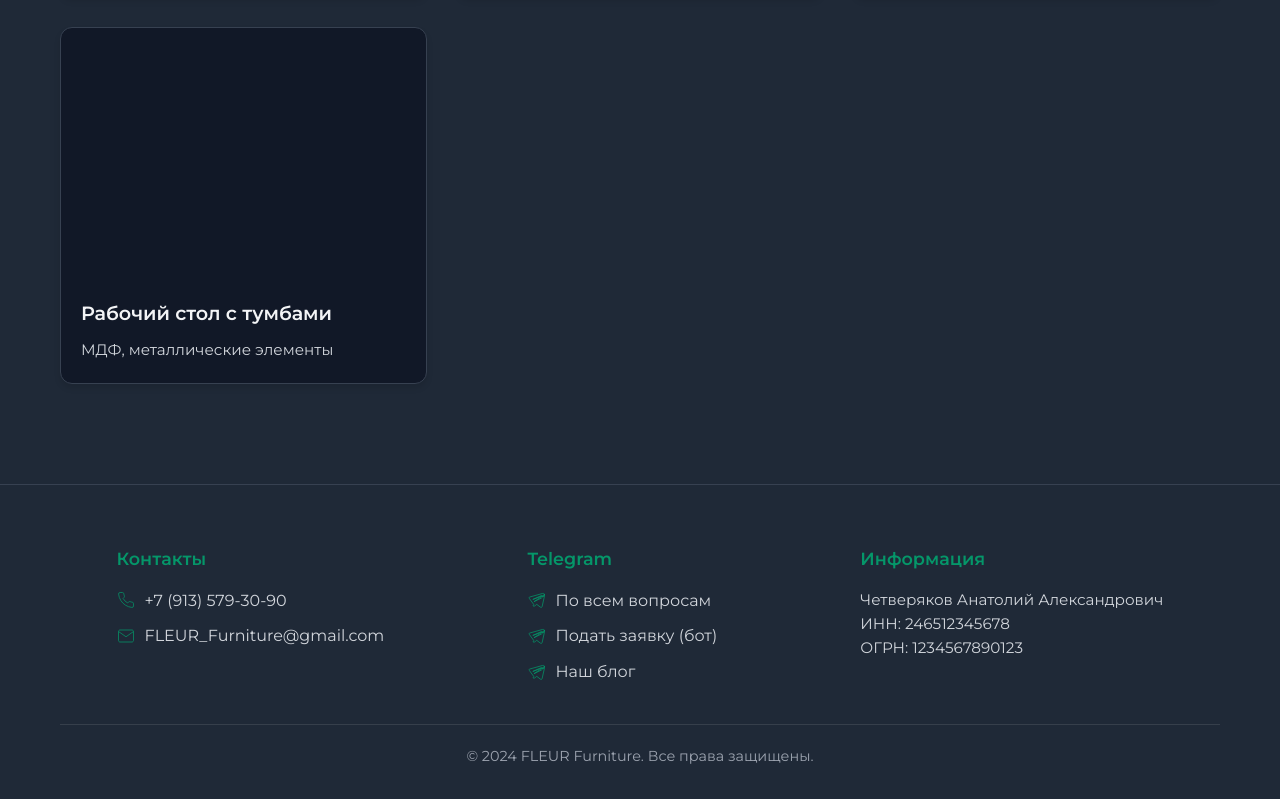
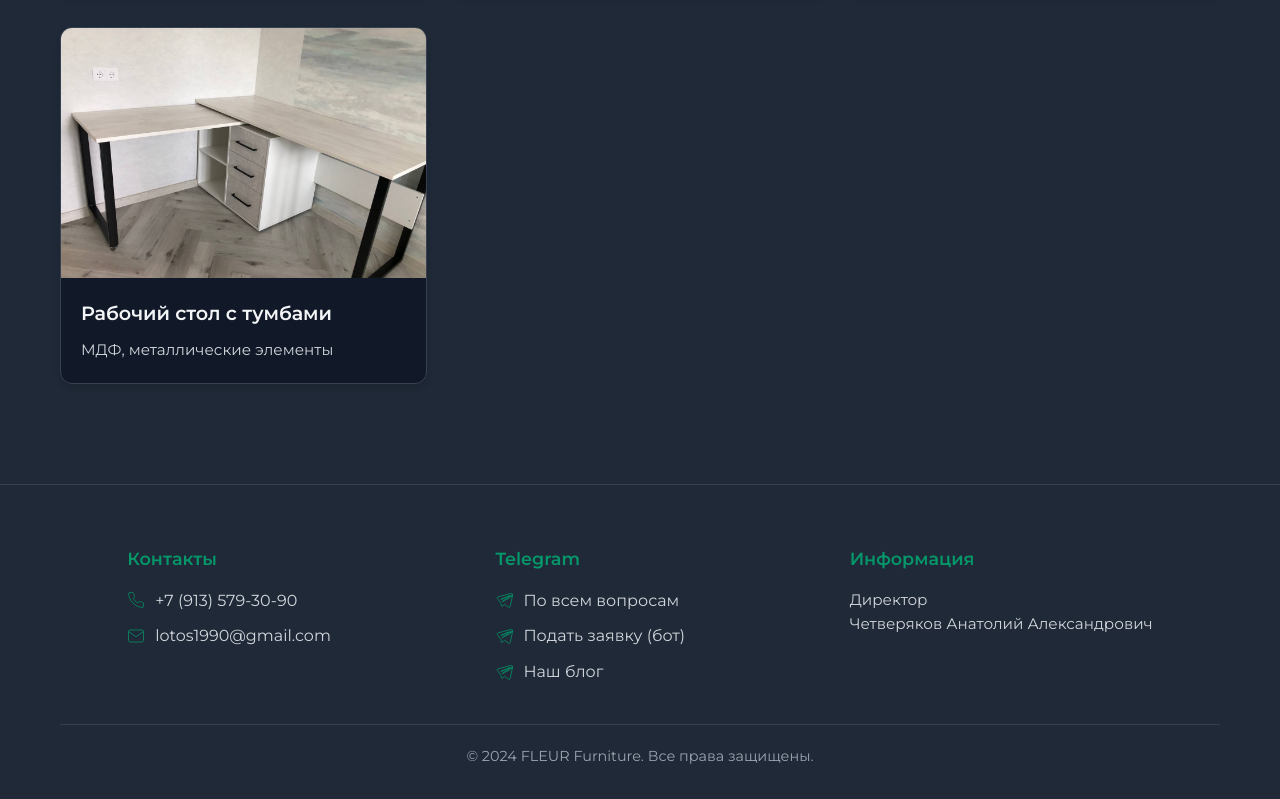
Before and after one commit to bryablo/FLEUR-Furniture, a plain HTML site: page index.html in a window 1280 px wide. Shown: the part 3458-4257 px from the top of the page. Drawn offline with nearby package versions, Linux system fonts and the light colour scheme.

Commit message:
Add files via upload

```diff
--- a/index.html
+++ b/index.html
@@ -10,7 +10,6 @@
     <link rel="stylesheet" href="styles.css">
     <link href="https://fonts.googleapis.com/css2?family=Playfair+Display:wght@400;500;600;700&family=Montserrat:wght@300;400;500;600&family=Raleway:wght@300;400;500;600&display=swap" rel="stylesheet">
     <style>
-        /* Внутренние стили для нового функционала */
         .header .container {
             justify-content: space-between;
         }
@@ -39,7 +38,6 @@
             transform: translateY(-2px);
             box-shadow: 0 4px 15px rgba(5, 150, 105, 0.4);
         }
-        /* Стили для нового блока преимуществ */
         .advantages-list {
             list-style: none;
             padding: 0;
@@ -70,7 +68,6 @@
             line-height: 1.5;
             margin: 0;
         }
-        /* Стили для нового футера */
         .footer-contacts {
             display: flex;
             flex-wrap: wrap;
@@ -109,7 +106,6 @@
             font-size: 0.9rem;
             margin-top: auto;
         }
-        /* Адаптивность для новых элементов */
         @media (max-width: 768px) {
             .nav {
                 flex-wrap: wrap;
@@ -144,7 +140,6 @@
                 <a href="#hero">Главная</a>
                 <a href="#about">О нас</a>
                 <a href="#portfolio">Портфолио</a>
-                <!-- Кнопка "Позвонить" -->
                 <a href="tel:+79135793090" class="call-button">Позвонить</a>
             </nav>
         </div>
@@ -170,7 +165,6 @@
                 бесплатные 3D проекты и гарантию на всю продукцию.
             </p>
             <div class="advantages">
-                 <!-- Изменён блок преимуществ -->
                 <ul class="advantages-list">
                     <li class="advantage-list-item">
                         <div class="advantage-list-icon">
@@ -332,7 +326,6 @@
     </section>
     <footer class="footer">
         <div class="container">
-            <!-- Новый блок контактов в подвале -->
             <div class="footer-contacts">
                 <div class="footer-contact-group">
                     <h4>Контакты</h4>
@@ -342,12 +335,12 @@
                         </svg>
                         +7 (913) 579-30-90
                     </a>
-                    <a href="mailto:FLEUR_Furniture@gmail.com" class="footer-contact-item">
+                    <a href="mailto:lotos1990@gmail.com" class="footer-contact-item">
                         <svg width="18" height="18" viewBox="0 0 24 24" fill="none" stroke="currentColor">
                             <path d="M4 4h16c1.1 0 2 .9 2 2v12c0 1.1-.9 2-2 2H4c-1.1 0-2-.9-2-2V6c0-1.1.9-2 2-2z"></path>
                             <polyline points="22,6 12,13 2,6"></polyline>
                         </svg>
-                        FLEUR_Furniture@gmail.com
+                        lotos1990@gmail.com
                     </a>
                 </div>
                 <div class="footer-contact-group">
@@ -374,9 +367,7 @@
                  <div class="footer-contact-group">
                     <h4>Информация</h4>
                     <p style="color: #d1d5db; font-size: 0.95rem; margin: 10px 0;">
-                        Четверяков Анатолий Александрович<br>
-                        ИНН: 246512345678<br> <!-- Замените на реальный ИНН -->
-                        ОГРН: 1234567890123 <!-- Замените на реальный ОГРН -->
+                        Директор<br>Четверяков Анатолий Александрович
                     </p>
                 </div>
             </div>
```
Also changed, not shown: images/hero-bg.JPG (added), images/hero-bg1.JPG (added), images/portfolio3.jpg (added), images/portfolio4.JPG (added), 2 other files.
